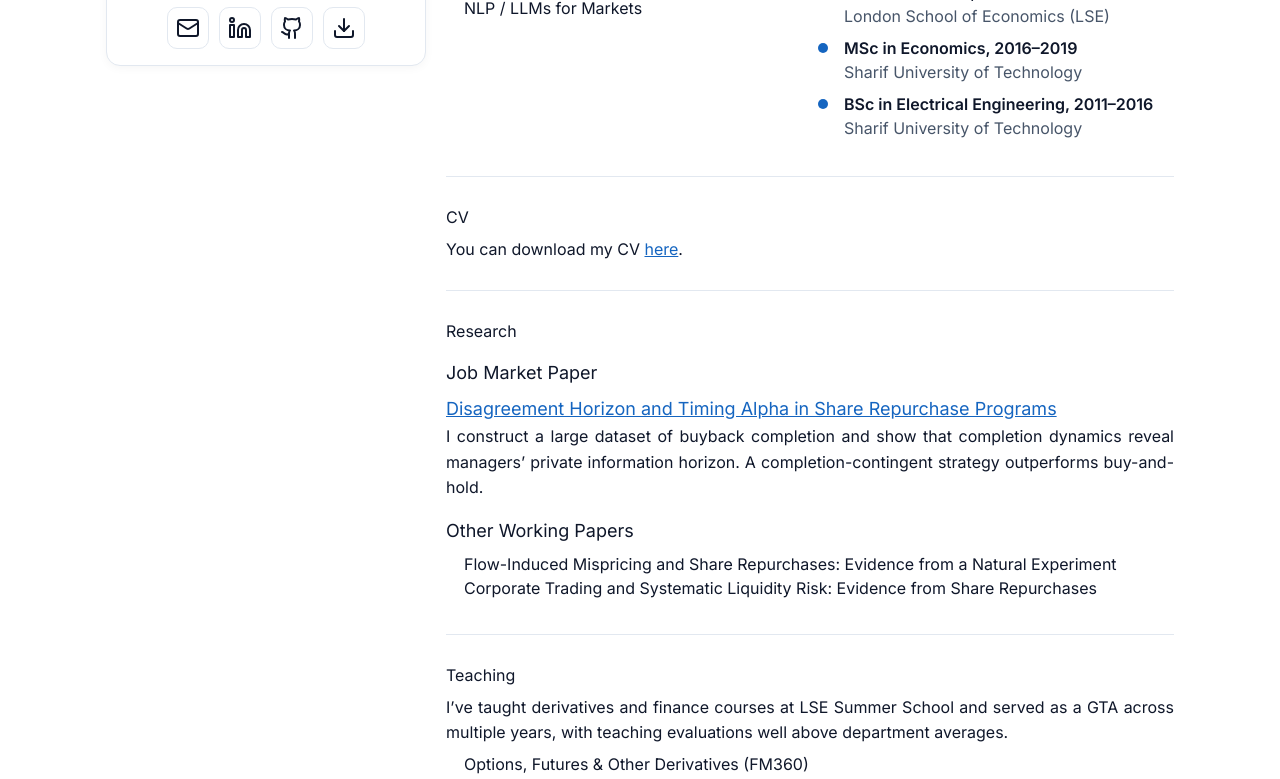
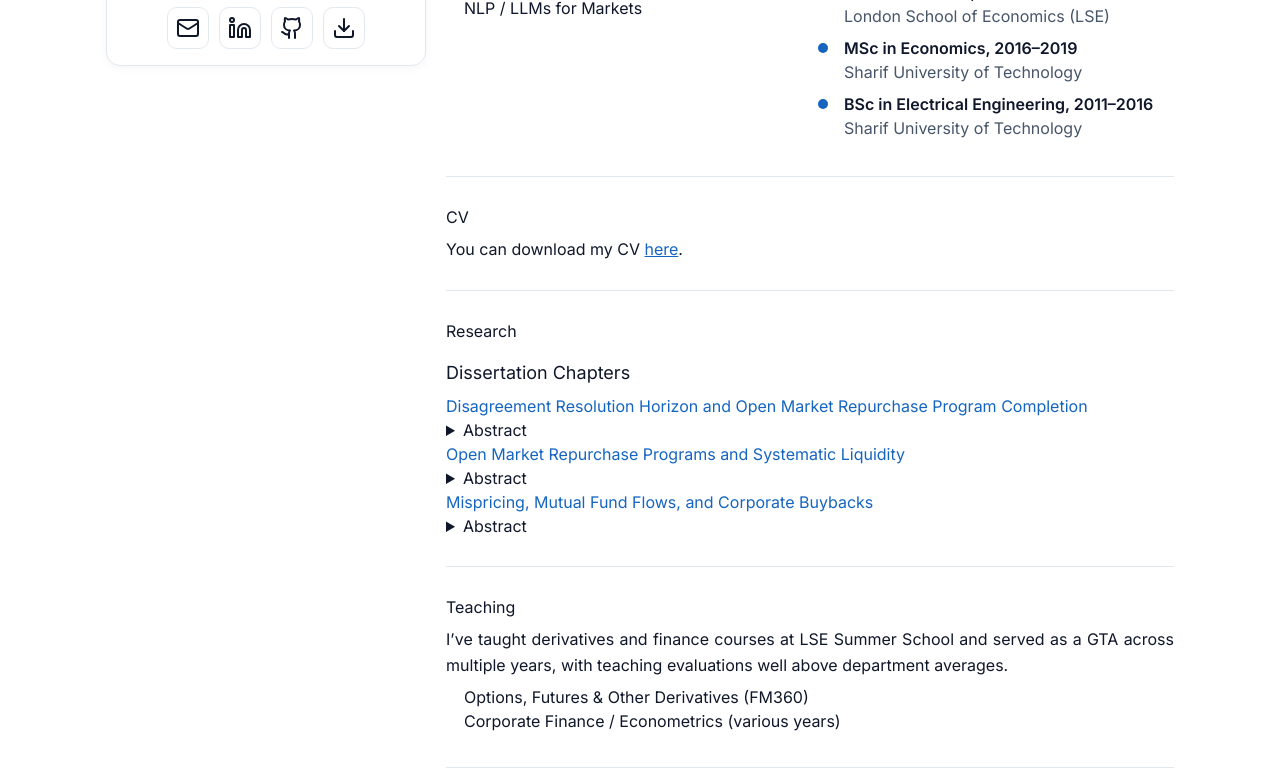
Before and after one commit to Xibalba92/ali-site, a Next.js app: page / in a window 1280 px wide. Shown: the part 449-1228 px from the top of the page. Built offline with nearby package versions, Linux system fonts and the light colour scheme.

Commit message:
Update page.tsx

```diff
--- a/app/page.tsx
+++ b/app/page.tsx
@@ -129,32 +129,24 @@ export default function Page() {
             </p>
           </Section>
 
+
           <Section id="research" title="Research">
-            <h3 className="h3">Job Market Paper</h3>
-            <p className="p-lg">
-              <a className="link" href="#" onClick={(e) => e.preventDefault()}>
-                Disagreement Horizon and Timing Alpha in Share Repurchase
-                Programs
-              </a>
-            </p>
-            <p className="p-md">
-              I construct a large dataset of buyback completion and show that
-              completion dynamics reveal managers’ private information horizon.
-              A completion-contingent strategy outperforms buy-and-hold.
-            </p>
-
-            <h3 className="h3">Other Working Papers</h3>
-            <ul className="list">
-              <li>
-                Flow-Induced Mispricing and Share Repurchases: Evidence from a
-                Natural Experiment
-              </li>
-              <li>
-                Corporate Trading and Systematic Liquidity Risk: Evidence from
-                Share Repurchases
-              </li>
+            <h3 className="h3">Dissertation Chapters</h3>
+            <ul className="paper-list">
+              {PAPERS.map((p) => (
+                <li key={p.title} className="paper">
+                  <a className="paper-title" href={p.href} target="_blank" rel="noreferrer">
+                    {p.title}
+                  </a>
+                  <details className="paper-abs">
+                    <summary>Abstract</summary>
+                    <p className="p-md">{p.abstract}</p>
+                  </details>
+                </li>
+              ))}
             </ul>
           </Section>
+
 
           <Section id="teaching" title="Teaching">
             <p className="p-md">
```
